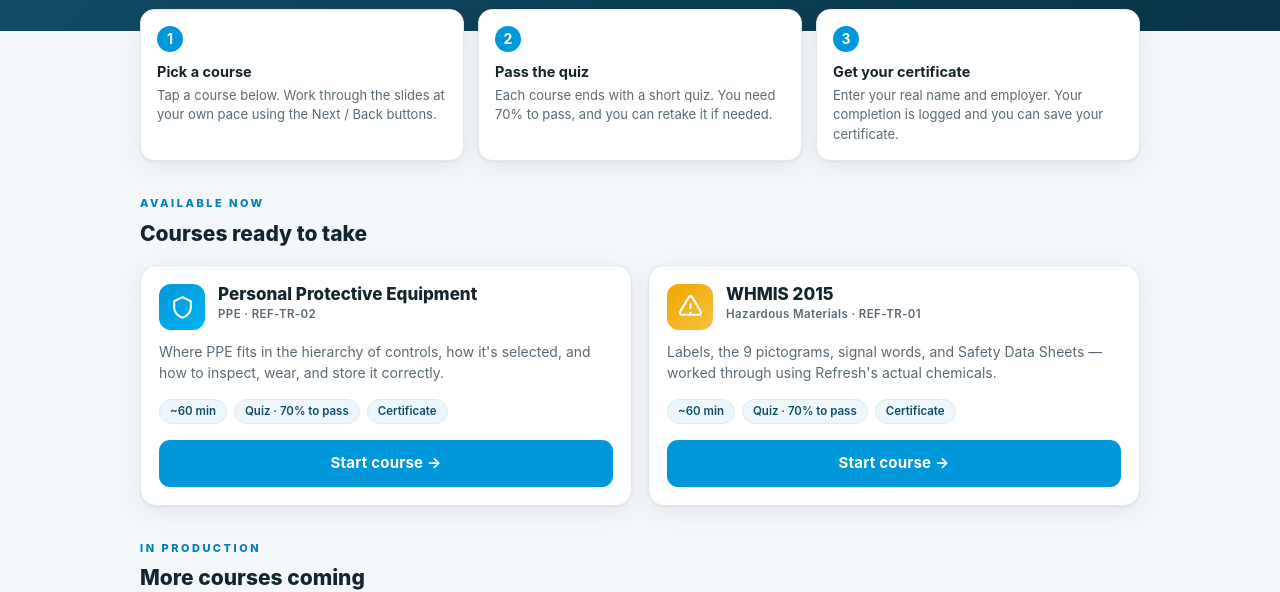
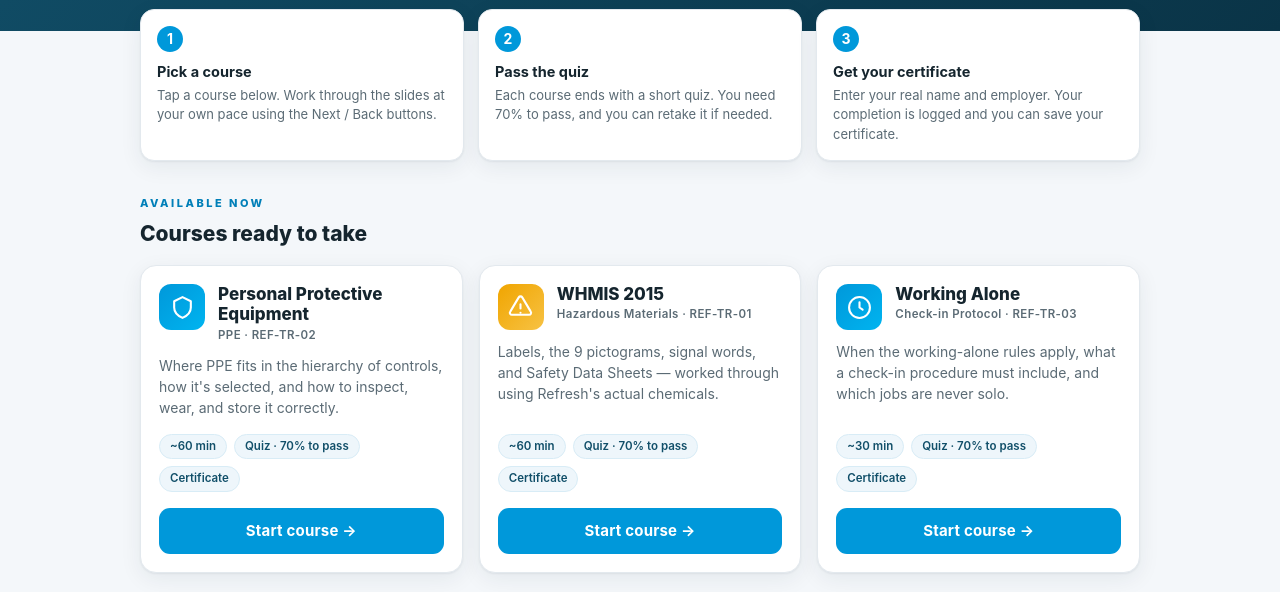
Before and after one commit to raskolnikovdd/training-portal, a plain HTML site: page index.html in a window 1280 px wide. Shown: the part 224-816 px from the top of the page. Drawn offline with Linux system fonts and the light colour scheme.

Commit message:
Activate Working Alone: tracking token + hub menu link

```diff
--- a/index.html
+++ b/index.html
@@ -164,6 +164,18 @@
         <div class="foot"><a class="btn" href="whmis/">Start course &rarr;</a></div>
       </div>
 
+      <div class="course">
+        <div class="top">
+          <div class="ico blue" aria-hidden="true">
+            <svg viewBox="0 0 24 24" fill="none" stroke="currentColor" stroke-width="2" stroke-linecap="round" stroke-linejoin="round"><circle cx="12" cy="12" r="10"/><path d="M12 7v5l3 2"/></svg>
+          </div>
+          <div><h3>Working Alone</h3><div class="code">Check-in Protocol &middot; REF-TR-03</div></div>
+        </div>
+        <div class="body"><p>When the working-alone rules apply, what a check-in procedure must include, and which jobs are never solo.</p></div>
+        <div class="meta"><span class="chip">~30 min</span><span class="chip">Quiz &middot; 70% to pass</span><span class="chip">Certificate</span></div>
+        <div class="foot"><a class="btn" href="working-alone/">Start course &rarr;</a></div>
+      </div>
+
     </div>
   </section>
 
@@ -181,7 +193,6 @@
       <div class="soon"><span class="dot"></span><div class="t">Ladders (Portable)<span>COMING SOON</span></div></div>
       <div class="soon"><span class="dot"></span><div class="t">Noise &amp; Hearing Protection<span>COMING SOON</span></div></div>
       <div class="soon"><span class="dot"></span><div class="t">Transportation of Dangerous Goods<span>COMING SOON</span></div></div>
-      <div class="soon"><span class="dot"></span><div class="t">Working Alone<span>COMING SOON</span></div></div>
     </div>
     <div class="note">
       <svg viewBox="0 0 24 24" fill="none" stroke="currentColor" stroke-width="2" stroke-linecap="round" stroke-linejoin="round"><circle cx="12" cy="12" r="10"/><path d="M12 16v-4"/><path d="M12 8h.01"/></svg>
```
Also changed, not shown: working-alone/index.html (+1 -1 lines).
